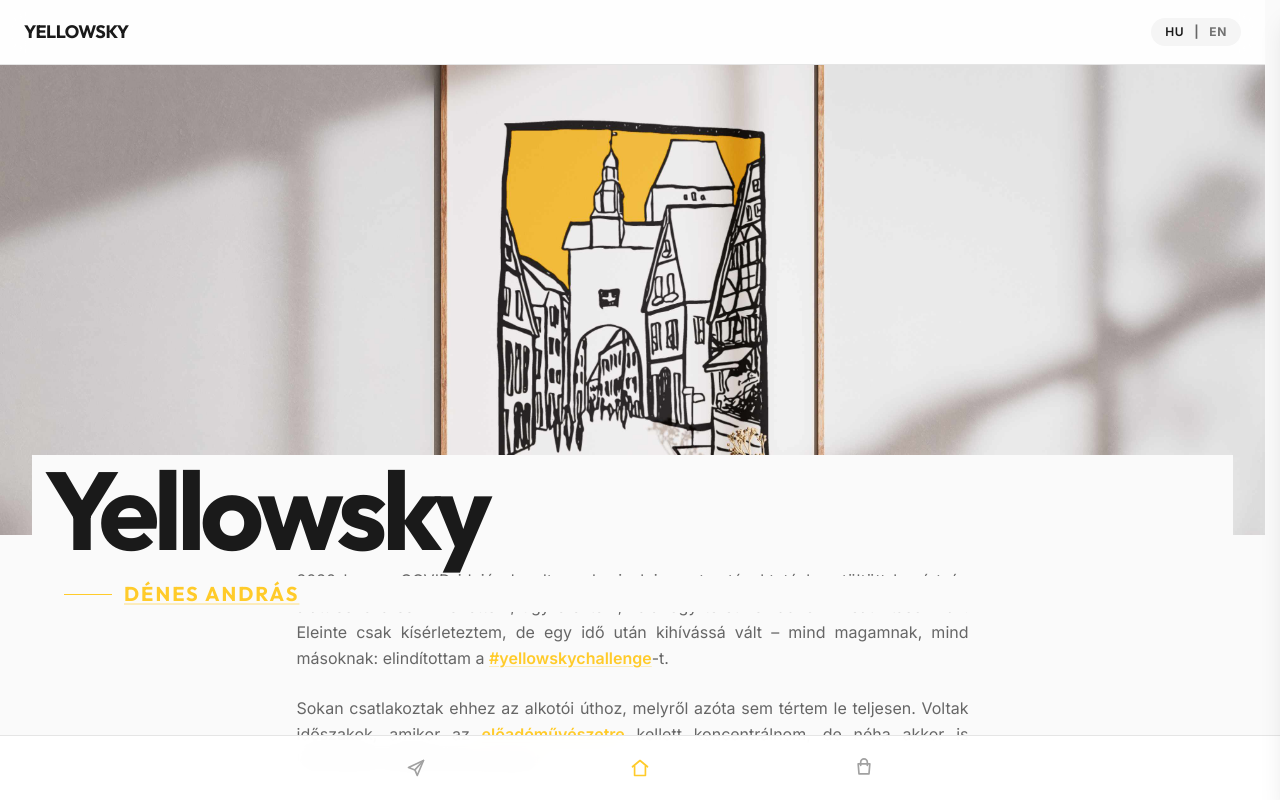
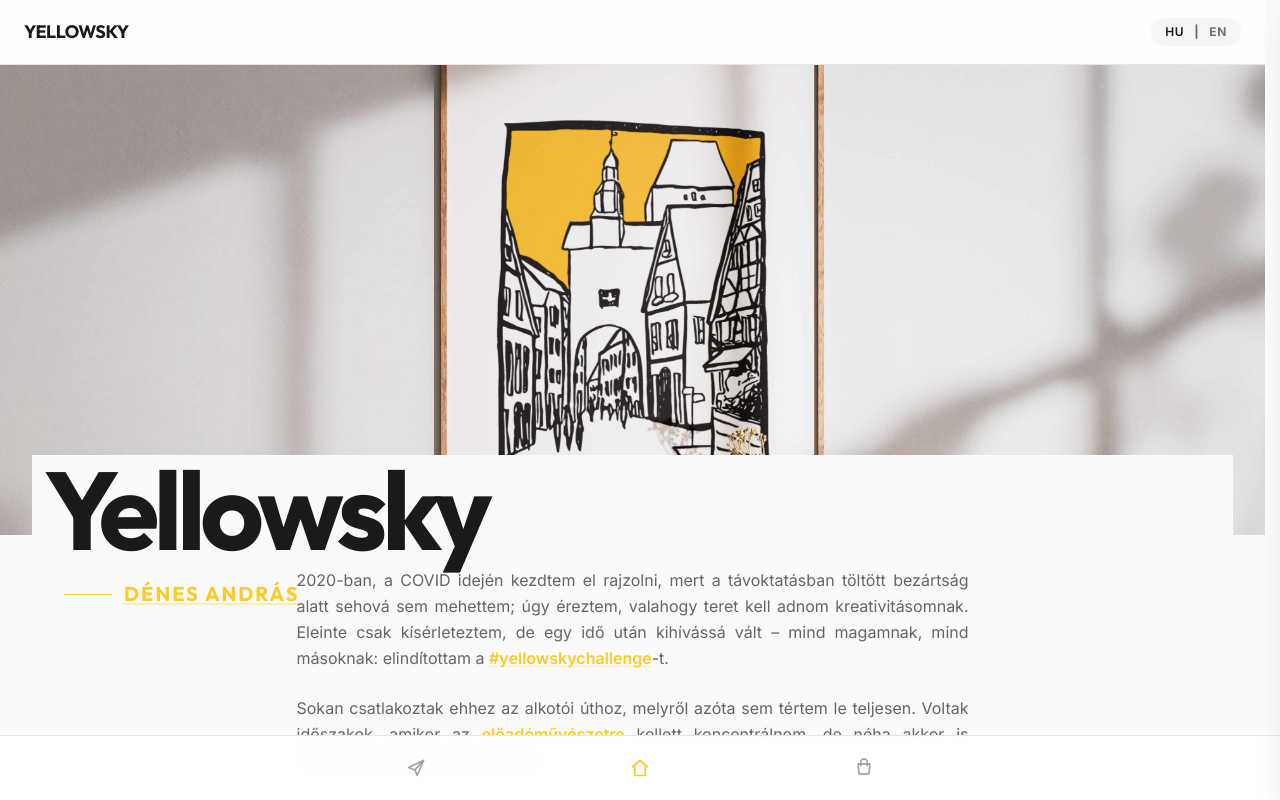
Before and after one commit to denandras/yellowsky, a Next.js app: page / in a window 1280 px wide. Shown: the top 800 px of the page. Built offline with nearby package versions, Linux system fonts and the light colour scheme; no server answers.

Commit message:
fix: remove z-10 from name, keep YELLOWSKY front layer only

```diff
--- a/components/home-page-client.tsx
+++ b/components/home-page-client.tsx
@@ -254,7 +254,7 @@ export default function HomePageClient({ initialLanguage, communityPosts = [] }:
               </div>
             </div>
             {/* Name overlay - 77px lower from bottom */}
-            <div className="absolute left-0 right-0 pointer-events-none z-10" style={{ bottom: '-77px' }}>
+            <div className="absolute left-0 right-0 pointer-events-none" style={{ bottom: '-77px' }}>
               <div className="px-6 md:px-8">
                 <div className="flex items-center gap-3 bg-background-light px-3 py-1" style={{ marginLeft: '20px' }}>
                   <div className="h-px w-12 bg-primary" />
```
